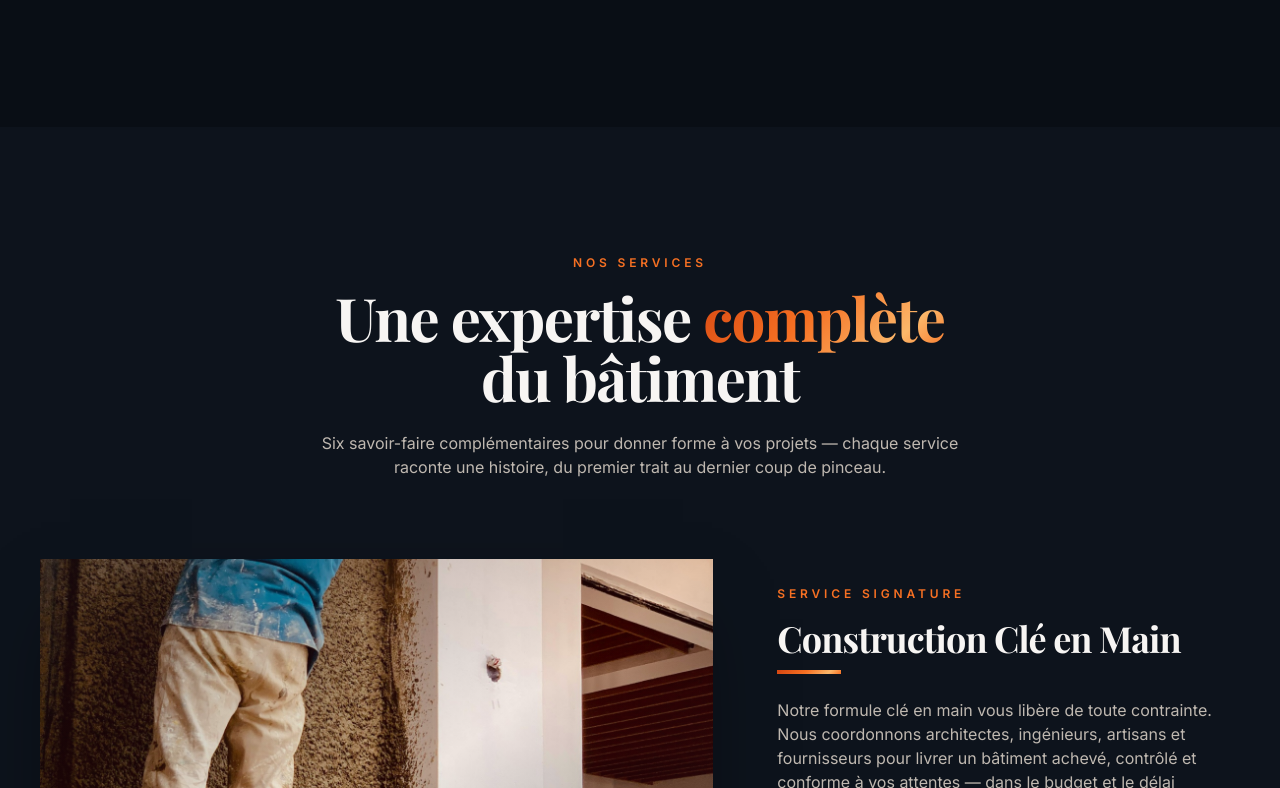
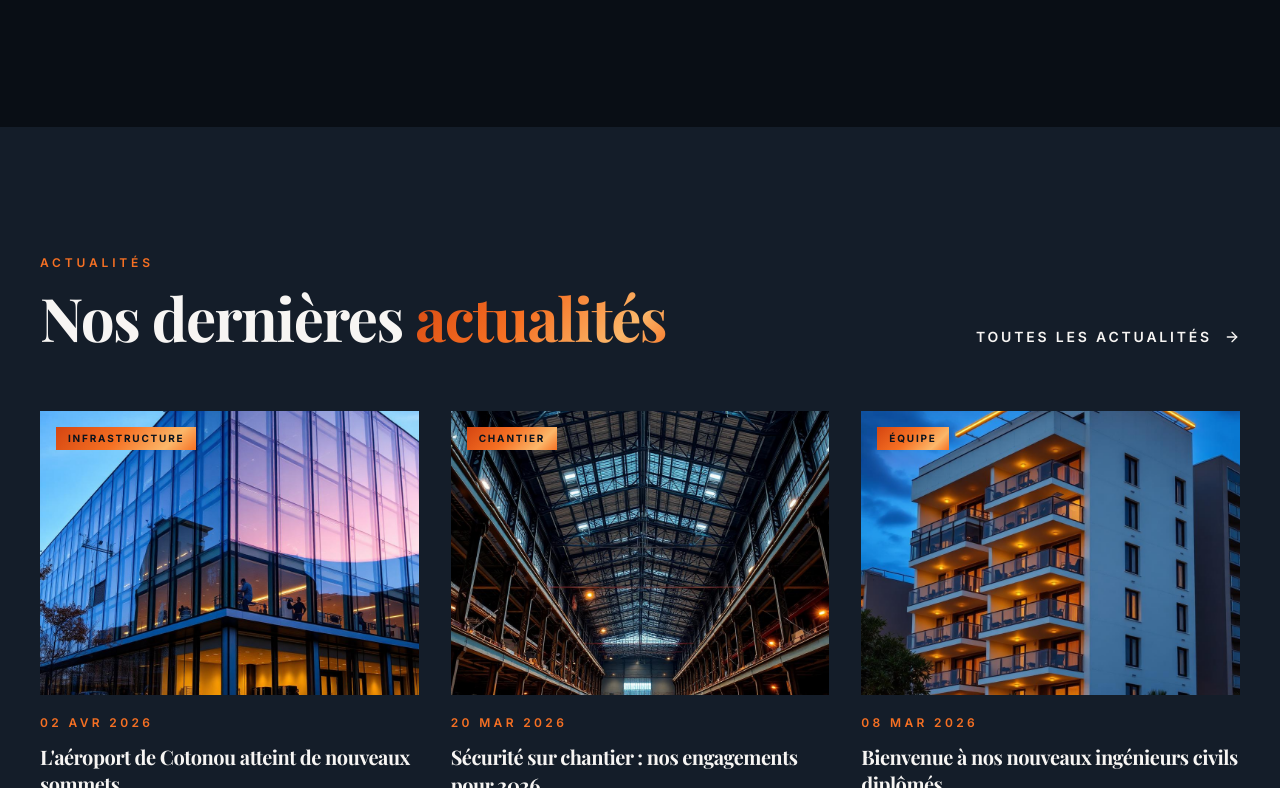
Before and after one commit to amta-repo/cabinet-pbc, a React (Vite) app: page / in a window 1280 px wide. Shown: the part 1352-2140 px from the top of the page. Built offline with nearby package versions, Linux system fonts and the light colour scheme.

Commit message:
Changes
Co-authored-by: oladimejiala <41452971+oladimejiala@users.noreply.github.com>

```diff
--- a/src/pages/AboutPage.tsx
+++ b/src/pages/AboutPage.tsx
@@ -5,6 +5,7 @@ import PageHero from "@/components/site/PageHero";
 import About from "@/components/site/About";
 import Stats from "@/components/site/Stats";
 import MissionVisionValues from "@/components/site/MissionVisionValues";
+import Approach from "@/components/site/Approach";
 import Founder from "@/components/site/Founder";
 import Team from "@/components/site/Team";
 import Clients from "@/components/site/Clients";
@@ -36,6 +37,7 @@ const AboutPage = () => (
     <About />
     <MissionVisionValues />
     <OurSectors />
+    <Approach />
     <Stats />
     <Founder />
     <Team />
--- a/src/pages/Home.tsx
+++ b/src/pages/Home.tsx
@@ -1,6 +1,8 @@
 import Seo from "@/components/site/Seo";
 import Hero from "@/components/site/Hero";
 import WhoWeAre from "@/components/site/WhoWeAre";
+import HomeNews from "@/components/site/HomeNews";
+import Approach from "@/components/site/Approach";
 import OurSectors from "@/components/site/OurSectors";
 import CtaBanner from "@/components/site/CtaBanner";
 import Services from "@/components/site/Services";
@@ -29,9 +31,11 @@ const Home = () => (
     />
     <Hero />
     <WhoWeAre />
+    <HomeNews />
     <Services />
     <OurSectors />
     <About />
+    <Approach />
     <Projects />
     <Stats />
     <CtaBanner />
```
